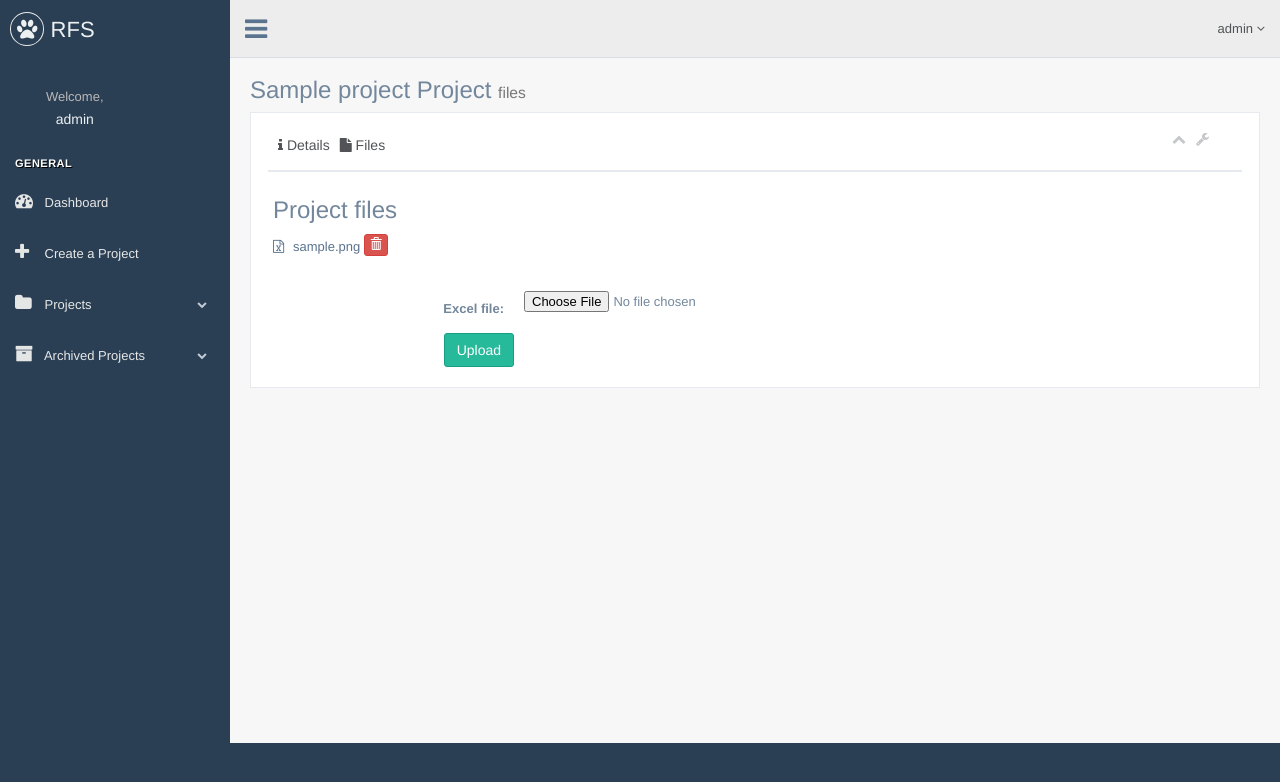
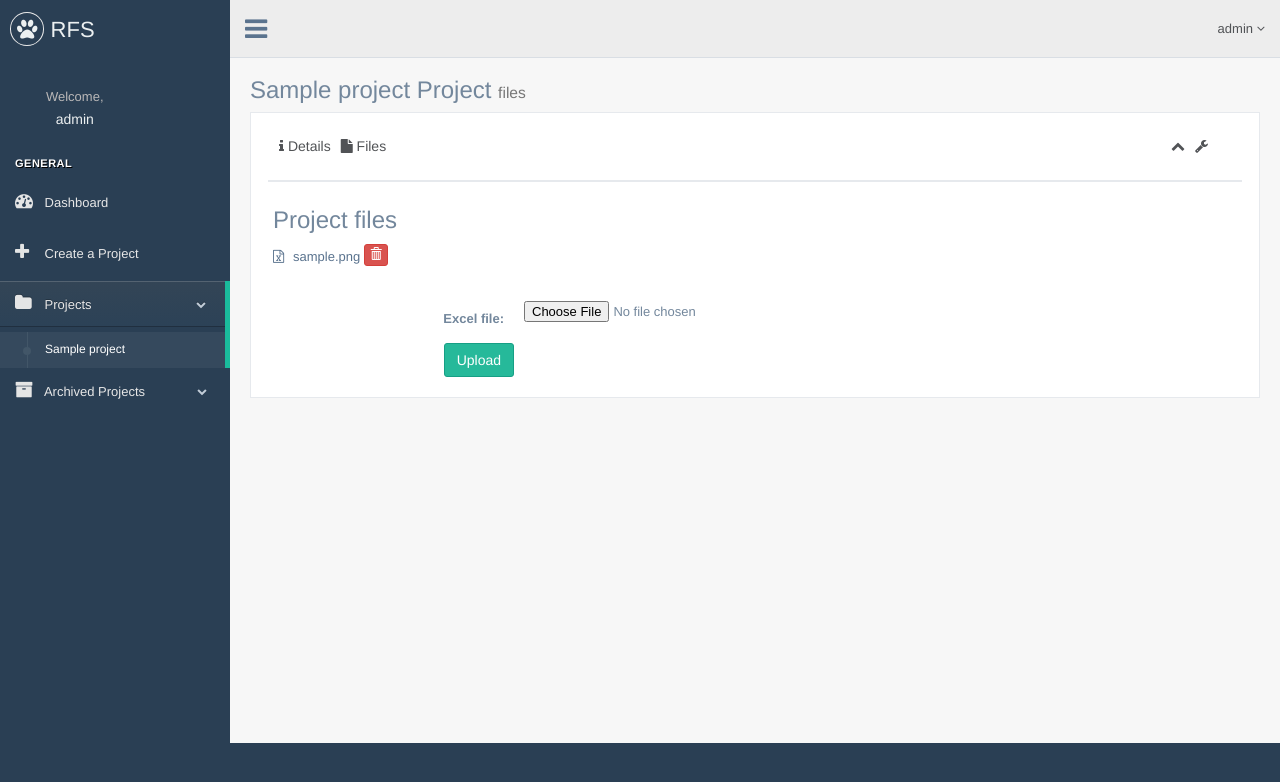
Before and after one commit to nicoletlopez/Revenue-Forecaster, a Django app: page /rfs/project/1/files/ in a window 1280 px wide. Shown: the top 782 px of the page. Run offline with Django 3.2, Linux system fonts and the light colour scheme; a user stored in the database is signed in; tables that the repository leaves empty hold one stand-in row (values such as "Sample post"); some libraries are stand-ins or nearby versions.

Commit message:
Fixed html functions

```diff
--- a/Application/rfs/static/rfs/self/style.css
+++ b/Application/rfs/static/rfs/self/style.css
@@ -0,0 +1,3 @@
+.navBot li  {
+    display:inline-block;
+}
--- a/Application/rfs/templates/rfs/base.html
+++ b/Application/rfs/templates/rfs/base.html
@@ -12,6 +12,7 @@
     <link href="{% static 'rfs/vendors/bootstrap/dist/css/bootstrap.min.css' %}" rel="stylesheet">
     <link href="{% static 'rfs/vendors/font-awesome/css/font-awesome.min.css' %}" rel="stylesheet">
     <link href="{% static 'rfs/build/css/custom.min.css' %}" rel="stylesheet">
+    <link href="{% static 'rfs/self/style.css' %}" rel="stylesheet">
 
 </head>
 <body class="nav-md">
@@ -49,26 +50,34 @@
                   </li>
                   <li><a href="{% url 'rfs:project-create' %}"><i class="fa fa-plus"></i> Create a Project</a>
                   </li>
-                  <li class="{% block projact %}{% endblock %}"><a><i class="fa fa-folder"></i> Projects <span class="fa fa-chevron-down"></span></a>
-                    <ul class="nav child_menu" style="{% block projblo %}{% endblock %}">
+
+                  {% url 'rfs:file' project.id as url %}
+                  <li class="{% if project.status == 'ACT' %}{% if request.path == url %}active{% endif %}{% endif %}"><a><i class="fa fa-folder"></i> Projects <span class="fa fa-chevron-down"></span></a>
+                    <ul class="nav child_menu" style="{% if project.status == 'ACT' %}{% if request.path == url %}display:block;{% endif %}{% endif %}">
                     {% if all_projects %}
                         {% for project in all_projects %}
-                            <li><a href="{% url 'rfs:project' project.id %}">{{ project.project_name }}</a>
+                            {% url 'rfs:file' project.id as url %}
+                            <li class="{% if request.path == url %}current-page{% endif %}"><a href="{% url 'rfs:project' project.id %}">{{ project.project_name }}</a>
                             </li>
                         {% endfor %}
                     {% endif %}
                     </ul>
                   </li>
-                  <li><a><i class="fa fa-archive"></i> Archived Projects <span class="fa fa-chevron-down"></span></a>
-                    <ul class="nav child_menu">
+
+
+
+                  <li class="{% if project.status == 'ARC' %}{% if request.path == url %}active{% endif %}{% endif %}"><a><i class="fa fa-archive"></i> Archived Projects <span class="fa fa-chevron-down"></span></a>
+                    <ul class="nav child_menu" style="{% if project.status == 'ARC' %}{% if request.path == url %}display:block;{% endif %}{% endif %}">
                     {% if arc_projects %}
                         {% for project in arc_projects %}
-                            <li><a href="{% url 'rfs:project' project.id %}">{{ project.project_name }}</a>
+                            {% url 'rfs:file' project.id as url %}
+                            <li class="{% if request.path == url %}current-page{% endif %}"><a href="{% url 'rfs:project' project.id %}">{{ project.project_name }}</a>
                             </li>
                         {% endfor %}
                     {% endif %}
                     </ul>
                   </li>
+
                   </ul>
 
               </div>
--- a/Application/rfs/templates/rfs/file.html
+++ b/Application/rfs/templates/rfs/file.html
@@ -2,8 +2,7 @@
 {% block title %}{{ project.project_name }} Project - Files{% endblock %}
 {% block subtitle %}files{% endblock %}
 <!--BASE.HTML BLOCKS-->
-{% block projact %}{% endblock %}
-{% block projblo %}{% endblock %}
+
 
 
 {% block content %}
--- a/Application/rfs/templates/rfs/project.html
+++ b/Application/rfs/templates/rfs/project.html
@@ -14,12 +14,13 @@
         <div class="col-md-12">
           <div class="x_panel">
             <div class="x_title">
-              <nav class="nav">
-                  <ul style="height:40px;" class="nav navbar-nav panel_toolbox navbar-left">
+              <div class="navbar">
+                <div class="container">
+                  <ul style="height:40px" class="nav navbar-nav navbar-left navBot panel_toolbox">
                       <li><a href="{% url 'rfs:project' project.id %}"><i class="fa fa-info"> </i> Details </a></li>
                       <li><a href="{% url 'rfs:file' project.id %}"><i class="fa fa-file"> </i> Files </a></li>
                   </ul>
-              <ul class="nav navbar-right panel_toolbox">
+              <ul class="nav navbar-nav navbar-right panel_toolbox">
                 <li><a class="collapse-link"><i class="fa fa-chevron-up"></i></a>
                 </li>
                   <li class="dropdown">
@@ -47,7 +48,8 @@
                         </ul>
                   </li>
               </ul>
-              </nav>
+              </div>
+              </div>
               <div class="clearfix"></div>
             </div>
 
```
